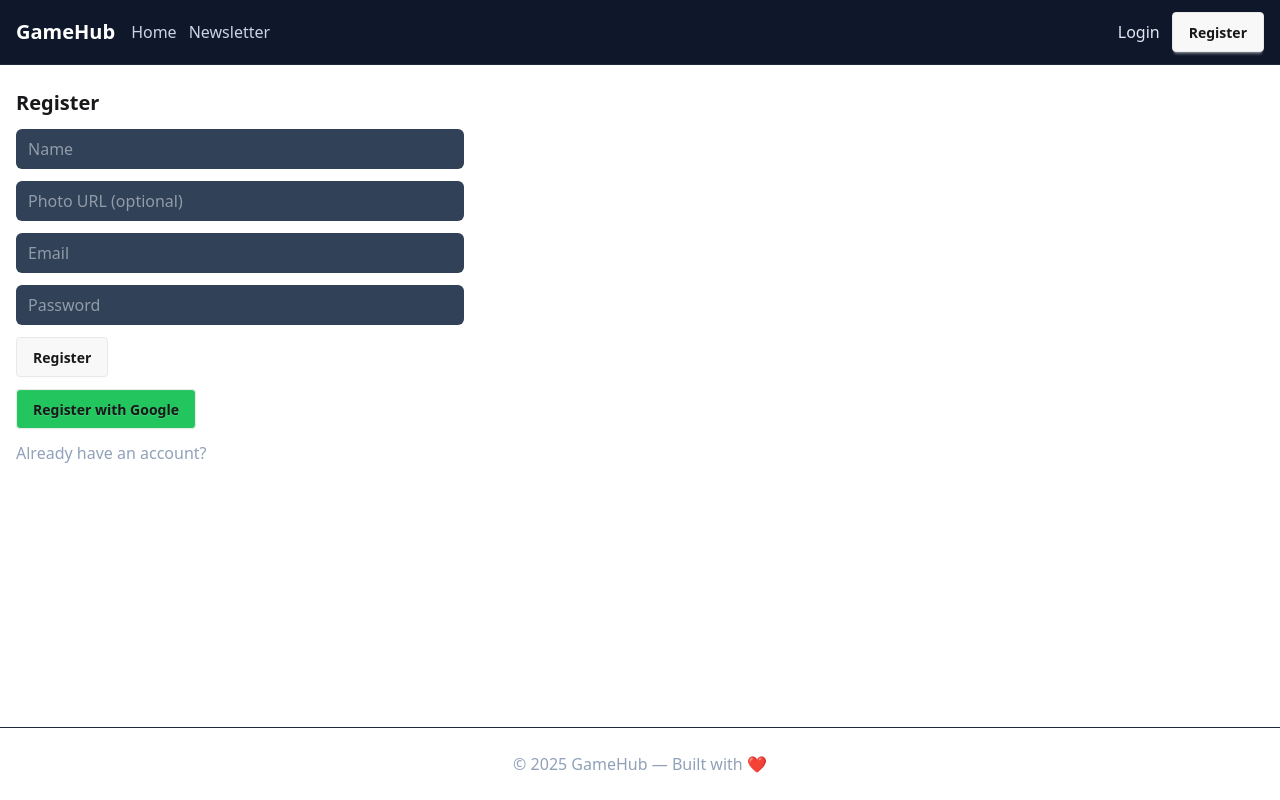
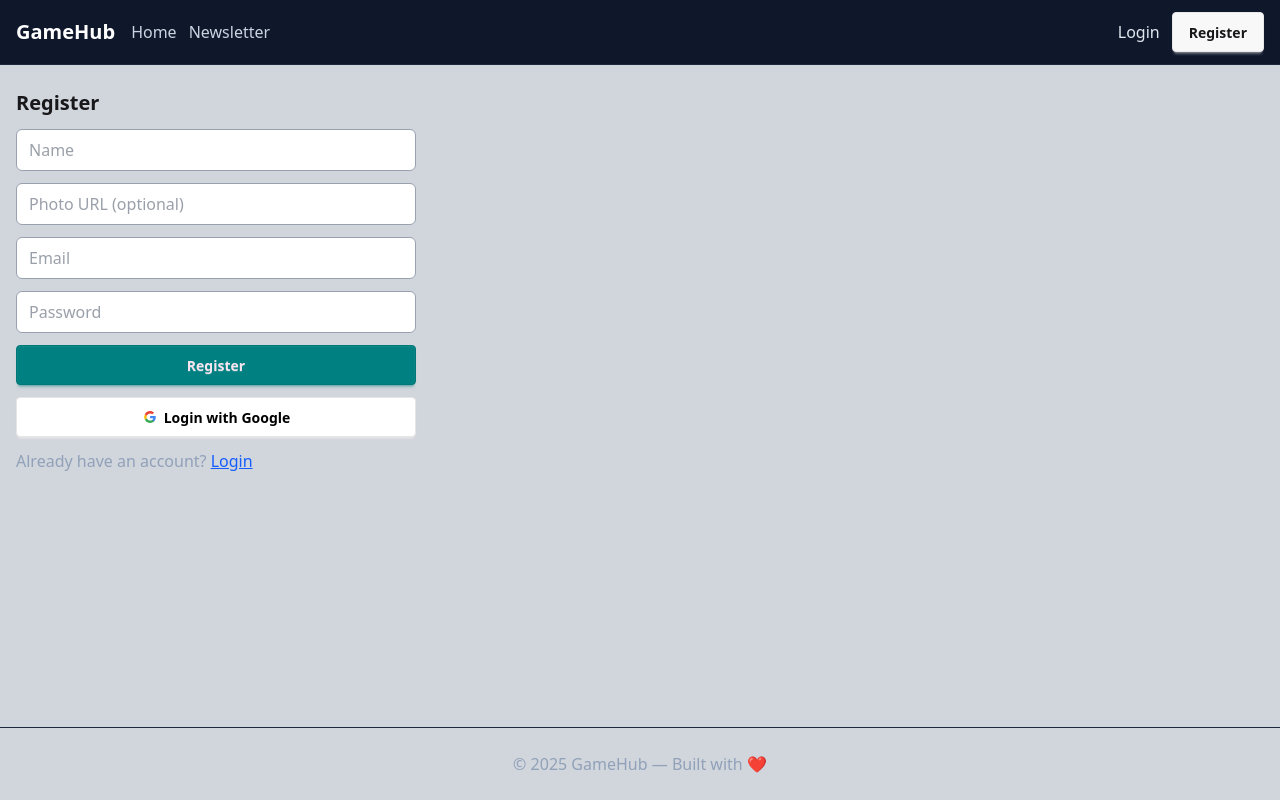
Before and after one commit to itrazib/GameHub-Projects, a React (Vite) app: page /register in a window 1280 px wide. Built offline with nearby package versions, Linux system fonts and the light colour scheme; no server answers.

Commit message:
Added AuthProvider

```diff
--- a/src/layouts/Layout.jsx
+++ b/src/layouts/Layout.jsx
@@ -6,7 +6,7 @@
 export default function Layout() {
   return (
     <>
-      <div className="flex flex-col min-h-screen">
+      <div className="flex flex-col min-h-screen bg-gray-300">
         <Navbar  />
       <main className="container mx-auto px-4 py-6 flex-1">
         <Outlet></Outlet>
--- a/src/pages/Auth/Login.jsx
+++ b/src/pages/Auth/Login.jsx
@@ -40,7 +40,7 @@
       <div>
         <img className="w-[500px] rounded-2xl" src={banner} alt="" />
       </div>
-      <div className="card max-w-[350px] bg-white">
+      <div className="card max-w-[350px] bg-white p-5">
         <h2 className="text-3xl font-bold mb-3">Login</h2>
         <form onSubmit={handle}>
           <input
@@ -49,7 +49,7 @@
             type="email"
             placeholder="Email"
             required
-            className="w-full mb-3 px-3 py-2 rounded-md bg-slate-700 text-slate-100"
+            className="w-full mb-3 px-3 py-2 rounded-md bg-white  text-gray-700 border-1 border-gray-400 "
           />
           <input
             value={password}
@@ -57,9 +57,9 @@
             type="password"
             placeholder="Password"
             required
-            className="w-full mb-3 px-3 py-2 rounded-md bg-slate-700 text-slate-100"
+            className="w-full mb-3 px-3 py-2 rounded-md  bg-white  text-gray-700 border-1 border-gray-400 "
           />
-          <button className="btn btn-accent w-full text-white text-xl">
+          <button className="btn btn-accent w-full text-white text-[18px]">
             Login
           </button>
         </form>
--- a/src/pages/Auth/Register.jsx
+++ b/src/pages/Auth/Register.jsx
@@ -39,24 +39,56 @@
   }
 
   return (
-    <div className="card max-w-md">
+    <div className="card max-w-[400px] ">
       <h2 className="text-xl font-semibold mb-3">Register</h2>
       <form onSubmit={handle}>
-        <input value={name} onChange={e => setName(e.target.value)} placeholder="Name" required className="w-full mb-3 px-3 py-2 rounded-md bg-slate-700 text-slate-100" />
-        <input value={photo} onChange={e => setPhoto(e.target.value)} placeholder="Photo URL (optional)" className="w-full mb-3 px-3 py-2 rounded-md bg-slate-700 text-slate-100" />
-        <input value={email} onChange={e => setEmail(e.target.value)} type="email" placeholder="Email" required className="w-full mb-3 px-3 py-2 rounded-md bg-slate-700 text-slate-100" />
-        <input value={password} onChange={e => setPassword(e.target.value)} type="password" placeholder="Password" required className="w-full mb-3 px-3 py-2 rounded-md bg-slate-700 text-slate-100" />
-        <button className="btn">Register</button>
+        <input value={name} onChange={e => setName(e.target.value)} placeholder="Name" required className="w-full mb-3 px-3 py-2 rounded-md bg-white  text-gray-700 border-1 border-gray-400 " />
+        <input value={photo} onChange={e => setPhoto(e.target.value)} placeholder="Photo URL (optional)" className="w-full mb-3 px-3 py-2 rounded-md bg-white  text-gray-700 border-1 border-gray-400 " />
+        <input value={email} onChange={e => setEmail(e.target.value)} type="email" placeholder="Email" required className="w-full mb-3 px-3 py-2 rounded-md bg-white  text-gray-700 border-1 border-gray-400 " />
+        <input value={password} onChange={e => setPassword(e.target.value)} type="password" placeholder="Password" required className="w-full mb-3 px-3 py-2 rounded-md bg-white  text-gray-700 border-1 border-gray-400 " />
+        <button className="btn btn-secondary w-full">Register</button>
       </form>
       {
         error && <p>{error}</p>
       }
 
       <div className="mt-3">
-        <button onClick={handleGoogle} className="btn" style={{background:'#22c55e'}}>Register with Google</button>
+         <button
+            onClick={handleGoogle}
+            className="btn bg-white text-black border-[#e5e5e5] w-full"
+          >
+            <svg
+              aria-label="Google logo"
+              width="16"
+              height="16"
+              xmlns="http://www.w3.org/2000/svg"
+              viewBox="0 0 512 512"
+            >
+              <g>
+                <path d="m0 0H512V512H0" fill="#fff"></path>
+                <path
+                  fill="#34a853"
+                  d="M153 292c30 82 118 95 171 60h62v48A192 192 0 0190 341"
+                ></path>
+                <path
+                  fill="#4285f4"
+                  d="m386 400a140 175 0 0053-179H260v74h102q-7 37-38 57"
+                ></path>
+                <path
+                  fill="#fbbc02"
+                  d="m90 341a208 200 0 010-171l63 49q-12 37 0 73"
+                ></path>
+                <path
+                  fill="#ea4335"
+                  d="m153 219c22-69 116-109 179-50l55-54c-78-75-230-72-297 55"
+                ></path>
+              </g>
+            </svg>
+            Login with Google
+          </button>
       </div>
 
-      <p className="mt-3 text-slate-400">Already have an account? <Link to="/login" className="text-white">Login</Link></p>
+      <p className="mt-3 text-slate-400">Already have an account? <Link to="/login" className="text-blue-600 underline">Login</Link></p>
     </div>
   );
 }
```
